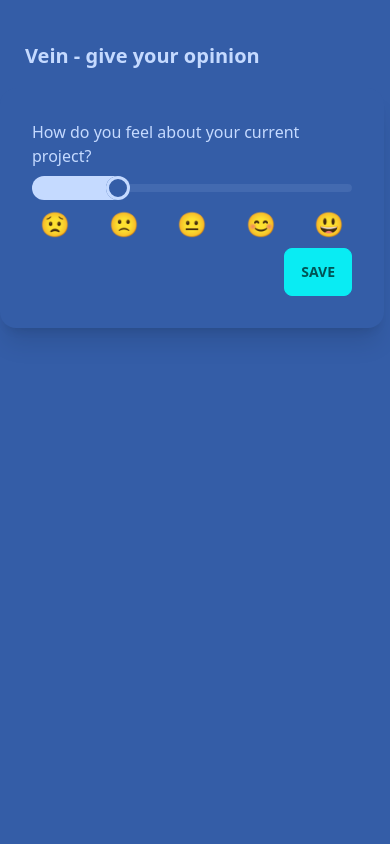
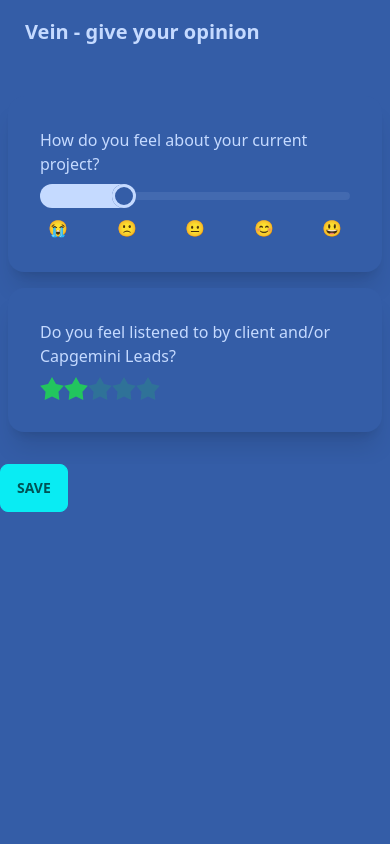
Before and after one commit to ivanderk/vein, a Flask app: page / in a window 390 px wide. Run offline with Flask 2, Linux system fonts and the light colour scheme; some libraries are stand-ins or nearby versions.

Commit message:
Flex with wrap implemented for cards. UI is now responsive

```diff
--- a/vein/templates/index.html
+++ b/vein/templates/index.html
@@ -4,35 +4,49 @@
     <meta charset="UTF-8">
     <meta name="viewport" content="width=device-width, initial-scale=1.0">
     <title>Vein</title>
-     <script src="https://unpkg.com/htmx.org@1.8.5" integrity="sha384-7aHh9lqPYGYZ7sTHvzP1t3BAfLhYSTy9ArHdP3Xsr9/3TlGurYgcPBoFmXX2TX/w" crossorigin="anonymous"></script>
-    <link href="https://cdn.jsdelivr.net/npm/daisyui@2.50.0/dist/full.css" rel="stylesheet" type="text/css" />
+    <script src="https://unpkg.com/htmx.org@1.8.5"
+            integrity="sha384-7aHh9lqPYGYZ7sTHvzP1t3BAfLhYSTy9ArHdP3Xsr9/3TlGurYgcPBoFmXX2TX/w"
+            crossorigin="anonymous"></script>
+    <link href="https://cdn.jsdelivr.net/npm/daisyui@2.50.0/dist/full.css" rel="stylesheet" type="text/css"/>
     <script src="https://cdn.tailwindcss.com"></script>
 </head>
 <body>
 
-<div class="relative flex min-h-screen flex-col  overflow-hidden py-6 sm:py-12">
-
  <div class="navbar bg-base-100">
         <a class="btn btn-ghost normal-case text-xl">Vein - give your opinion</a>
  </div>
-  <div class="card w-96 bg-base-100 shadow-xl">
+<div class="relative flex flex-wrap overflow-hidden py-6 sm:py-12">
+
+    <div class="card w-96 bg-base-100 shadow-xl m-2">
         <div class="card-body">
+
             <span>How do you feel about your current project?</span>
-      <input type="range" min="0" max="100" value="25" class="range" step="25" />
-      <div class="w-full flex justify-between text-2xl px-2">
-        <span>😟</span>
+            <input type="range" min="0" max="100" value="25" class="range" step="25"/>
+            <div class="w-full flex justify-between px-2">
+                <span>😭</span>
                 <span>🙁</span>
                 <span>😐</span>
                 <span>😊</span>
                 <span>😃</span>
             </div>
-      <div class="card-actions justify-end">
-        <button class="btn btn-primary">Save</button>
+        </div>
+    </div>
+
+    <div class="card w-96 bg-base-100 shadow-xl m-2">
+        <div class="card-body">
+            <span>Do you feel listened to by client and/or Capgemini Leads?</span>
+            <div class="rating">
+                <input type="radio" name="rating-4" class="mask mask-star-2 bg-green-500"/>
+                <input type="radio" name="rating-4" class="mask mask-star-2 bg-green-500" checked/>
+                <input type="radio" name="rating-4" class="mask mask-star-2 bg-green-500"/>
+                <input type="radio" name="rating-4" class="mask mask-star-2 bg-green-500"/>
+                <input type="radio" name="rating-4" class="mask mask-star-2 bg-green-500"/>
             </div>
         </div>
     </div>
-
 </div>
-
+<div class="card-actions">
+    <button class="btn btn-primary">Save</button>
+</div>
 </body>
 </html>
```
Also changed, not shown: notes.txt (+11 -0 lines). Lines whose indentation alone changed are shown as unchanged.
